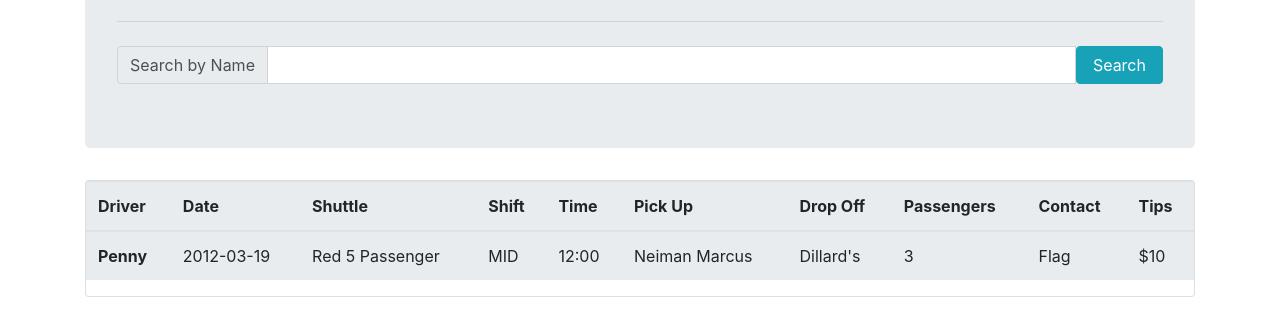
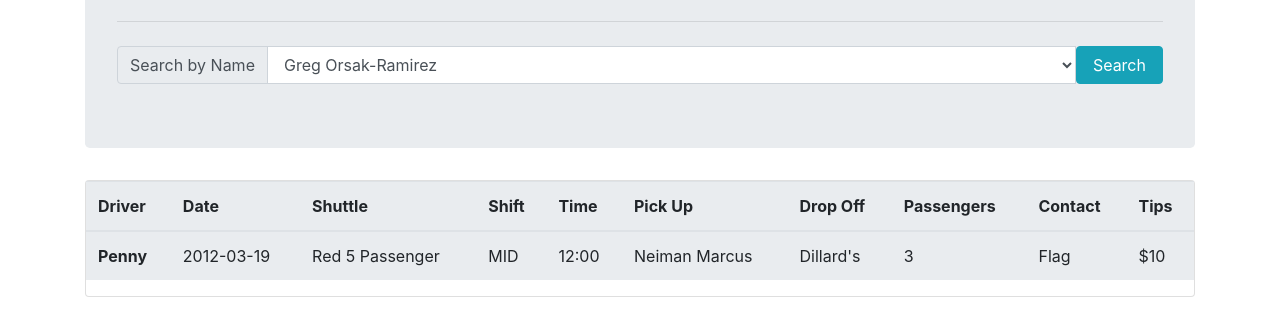
Before and after one commit to ivanscdo/domain-shuttle-tracker, a website: page public/reports.html in a window 1280 px wide. Shown: the part 299-632 px from the top of the page. Drawn offline with nearby package versions, Linux system fonts and the light colour scheme.

Commit message:
m917 9:23 added name dropdown in reports; search results clear after each search

```diff
--- a/public/reports.html
+++ b/public/reports.html
@@ -78,7 +78,13 @@
             <div class="input-group-prepend">
                 <span class="input-group-text">Search by Name</span>
             </div>
-            <input class="form-control" id="searched-shuttle-driver">
+            <!-- <input class="form-control" id="searched-shuttle-driver"> -->
+            <select class="form-control" id="searched-shuttle-driver">
+                    <option>Greg Orsak-Ramirez</option>
+                    <option>Michael Medrano</option>
+                    <option>Joe Yniesta</option>
+                    <option>Troy Choate</option>
+                </select>
             <button type="submit" class="btn btn-info col-md-1 col-sm" id="search-by-name">Search</button>
         </div>
     </div>
@@ -146,6 +152,7 @@
 
     <script type="text/javascript">
         $("#search-by-name").on("click", function() {
+            $("#display-logs").empty();
             var searchedShuttleDriver = $("#searched-shuttle-driver").val().trim();
 
             // console.log(searchedShuttleDriver);
```
